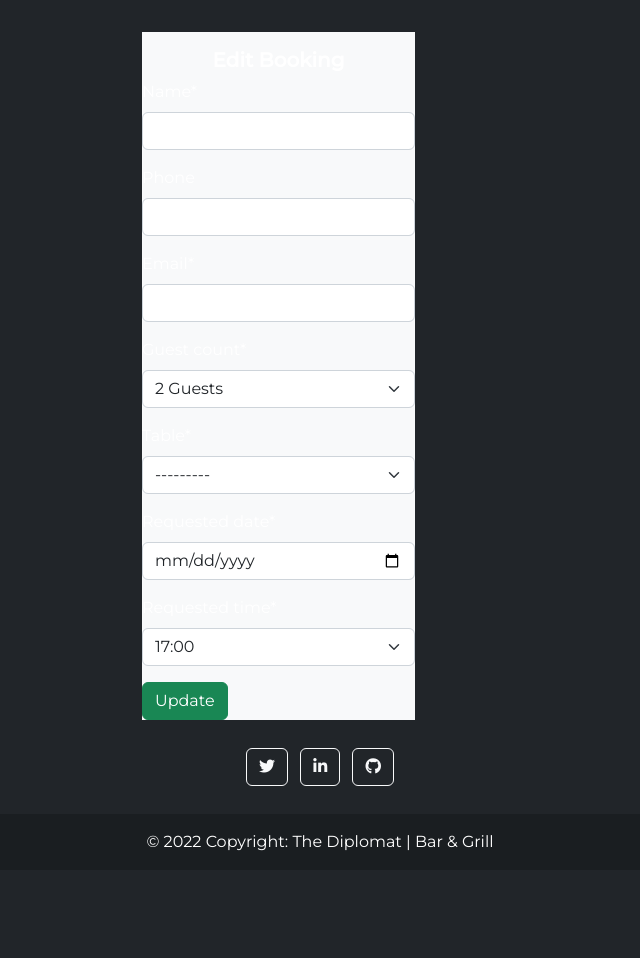
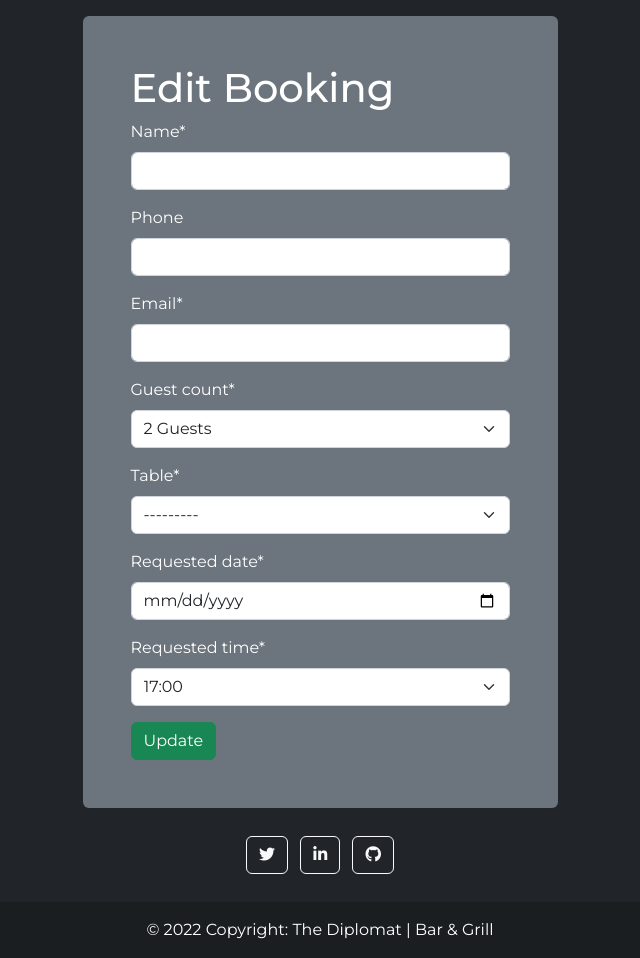
Before and after one commit to ArronBeale/CI_PP4_the_diplomat, a Django app: template bookings/templates/bookings/edit_booking.html in a window 1280 px wide. Shown: the part 226-1184 px from the top of the page, without its empty margins (320-960 px from the left). Before the commit the page ends 1077 px from the top, so only its background shows below. Run offline with Django 3.2, Linux system fonts and the light colour scheme; the template is opened without the code that fills it: values that come from a table or form of the project are taken from there, others are empty; some libraries are stand-ins or nearby versions.

Commit message:
Adjust background color of reservations.html, confirmed.html, edit_booking.html, cancel_booking.html

```diff
--- a/bookings/templates/bookings/booking_list.html
+++ b/bookings/templates/bookings/booking_list.html
@@ -10,7 +10,7 @@
             {% for booking in bookings %}
             <div class="col-md-5">
                 <div class="card mb-5">
-                    <div class="card-body bg-light">
+                    <div class="card-body bg-secondary">
                         <h5 class="card-title">{{ booking.name }}</h5>
                         <h6 class="card-subtitle mb-2 text-muted">{{ booking.requested_date }} at
                             {{ booking.requested_time }}</h6><br>
--- a/bookings/templates/bookings/confirmed.html
+++ b/bookings/templates/bookings/confirmed.html
@@ -4,9 +4,9 @@
 
 <section>
     <div class="container">
-        <div class="row justify-content-center mt-3">
+        <div class="row justify-content-center mt-3 bg-secondary">
             <div class="col-md-5">
-                <div class="card-body bg-light">
+                <div class="card-body bg-secondary">
                     <div class="row">
                         <div class="col-12 p-5">
                         <h2>Booking Successful</h2><br>
--- a/bookings/templates/bookings/edit_booking.html
+++ b/bookings/templates/bookings/edit_booking.html
@@ -3,15 +3,13 @@
 
 {% block content %}
 
-<main class=" container">
+<main class="container">
     <div class="row justify-content-center mt-3">
-        <div class="col-md-6 mt-3 offset-md-2">
-            <div class="col-md-6 bg-light">
-                <div class="row text-center">
-                    <div class="col-12">
-                        <h5 class="fw-bold mt-3">Edit Booking</h5>
-                    </div>
-                </div>
+        <div class="col-md-5">
+            <div class="card-body">
+                <div class="row">
+                    <div class="col-12 p-5 bg-secondary rounded">
+                        <h1>Edit Booking</h1>
                         <form action="{% url 'edit_booking' booking.pk %}" method="POST" enctype="multipart/form-data">
                             {% csrf_token %}
                             <div>
@@ -24,6 +22,8 @@
                     </div>
                 </div>
             </div>
+        </div>
+    </div>
 </main>
 
 {% endblock %}
--- a/bookings/templates/bookings/reservations.html
+++ b/bookings/templates/bookings/reservations.html
@@ -8,7 +8,7 @@
         <div class="col-md-5">
             <div class="card-body bg-light">
                 <div class="row">
-                    <div class="col-12 p-5">
+                    <div class="col-12 p-5 bg-secondary rounded">
 
                         <!-- Display if user is not logged in -->
                         {% if not user.is_authenticated %}
```
Also changed, not shown: bookings/templates/bookings/cancel_booking.html (+1 -29 lines). Lines whose indentation alone changed are shown as unchanged.
